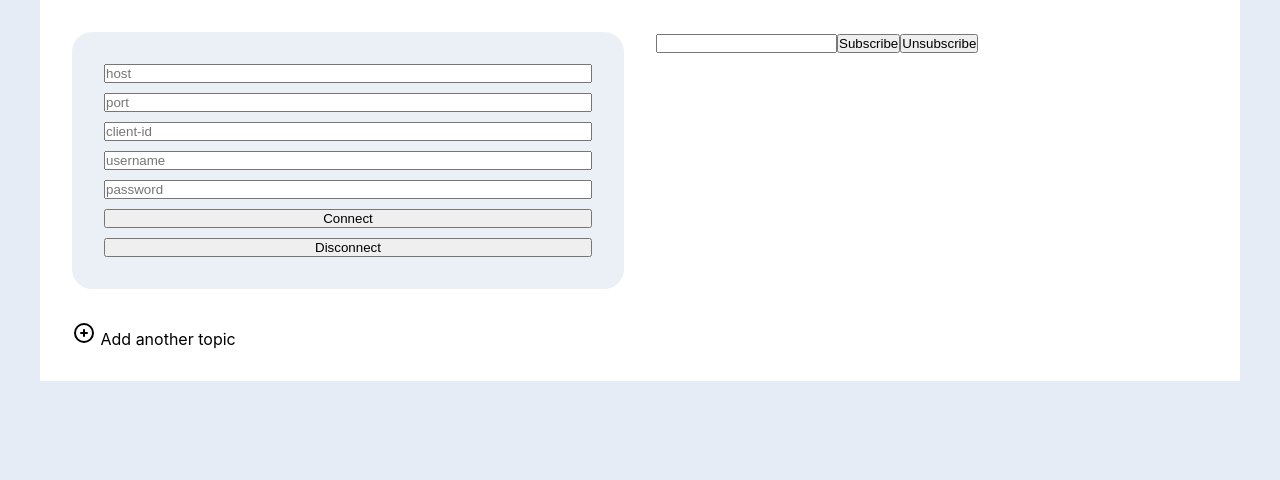
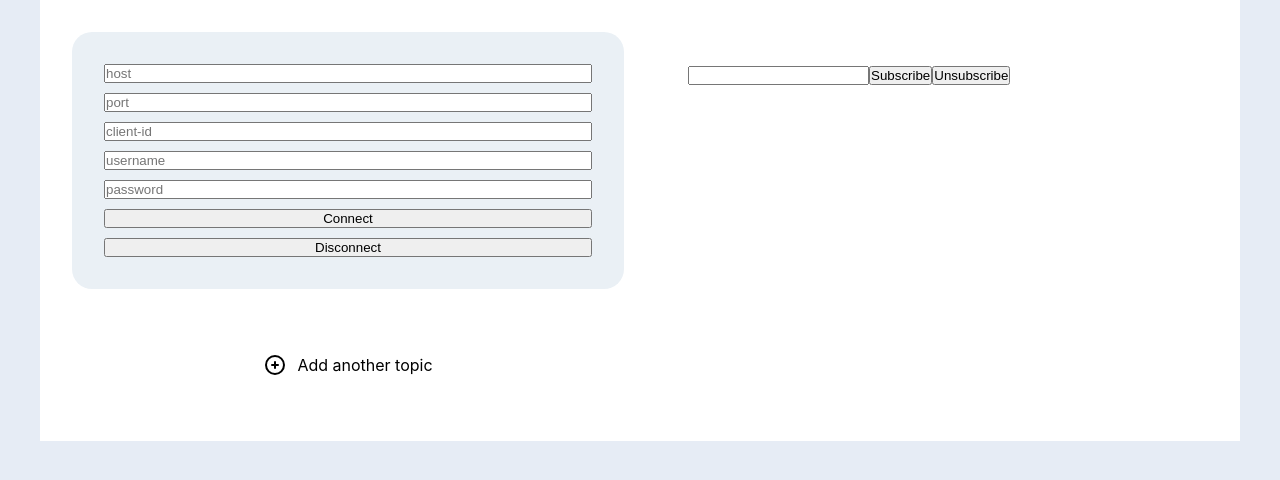
Before and after one commit to mataltamore/mqtt-smarthome-app, a React (Create React App) app: page / in a window 1280 px wide. Shown: the top 480 px of the page. Built offline with nearby package versions, Linux system fonts and the light colour scheme.

Commit message:
chore: some changes

```diff
--- a/src/components/AddTopic/AddTopic.module.scss
+++ b/src/components/AddTopic/AddTopic.module.scss
@@ -1,2 +1,15 @@
 @import "../../styles/mixins.scss";
 @import "../../styles/variables.scss";
+
+.container {
+  display: flex;
+  flex-direction: row;
+  justify-content: center;
+  align-items: center;
+  gap: 10px;
+  cursor: pointer;
+
+  &:hover {
+    background-color: $background-temperature;
+  }
+}
--- a/src/components/AddTopic/index.tsx
+++ b/src/components/AddTopic/index.tsx
@@ -7,7 +7,7 @@ export default function AddTopic(props: AddTopicProps) {
 
   return (
     <div className={classes.container} onClick={handleClick}>
-      <IconCirclePlus /> Add another topic
+      <IconCirclePlus /> <span>Add another topic</span>
     </div>
   );
 }
--- a/src/components/Connect/Connect.module.scss
+++ b/src/components/Connect/Connect.module.scss
@@ -2,8 +2,6 @@
 @import "../../styles/variables.scss";
 
 .container {
-  border-radius: 20px;
-  padding: 2rem;
   background-color: $background-login;
 
   & > form {
--- a/src/components/MainLayout/MainLayout.module.scss
+++ b/src/components/MainLayout/MainLayout.module.scss
@@ -17,4 +17,9 @@
     max-width: 75rem;
     margin-inline: auto;
   }
+
+  & > div {
+    border-radius: 20px;
+    padding: 2rem;
+  }
 }
--- a/src/components/Topic/index.tsx
+++ b/src/components/Topic/index.tsx
@@ -1,26 +1,36 @@
-import { useState } from "react";
+import { useRef } from "react";
 import { TopicProps } from "../../types/Topic";
 import classes from "./Topic.module.scss";
 
 export default function Topic(props: TopicProps) {
   const { subscribe, unsubscribe, payloads } = props;
   // "sensor/temperature"
-  const [topicName, setTopicName] = useState("");
+  const topicName = useRef<HTMLInputElement>(null);
 
   return (
     <div>
-      <input
-        type="text"
-        onChange={(e) => setTopicName(e.currentTarget.value)}
-      />
-      <button type="button" onClick={() => subscribe(topicName)}>
+      <input type="text" ref={topicName} />
+      <button
+        type="button"
+        onClick={() => {
+          if (topicName.current) subscribe(topicName.current.value);
+        }}
+      >
         Subscribe
       </button>
-      <button type="button" onClick={() => unsubscribe(topicName)}>
+      <button
+        type="button"
+        onClick={() => {
+          if (topicName.current) unsubscribe(topicName.current.value);
+        }}
+      >
         Unsubscribe
       </button>
 
-      {payloads.find((payload) => payload.topic === topicName)?.data}
+      {
+        payloads.find((payload) => payload.topic === topicName.current?.value)
+          ?.data
+      }
     </div>
   );
 }
```
